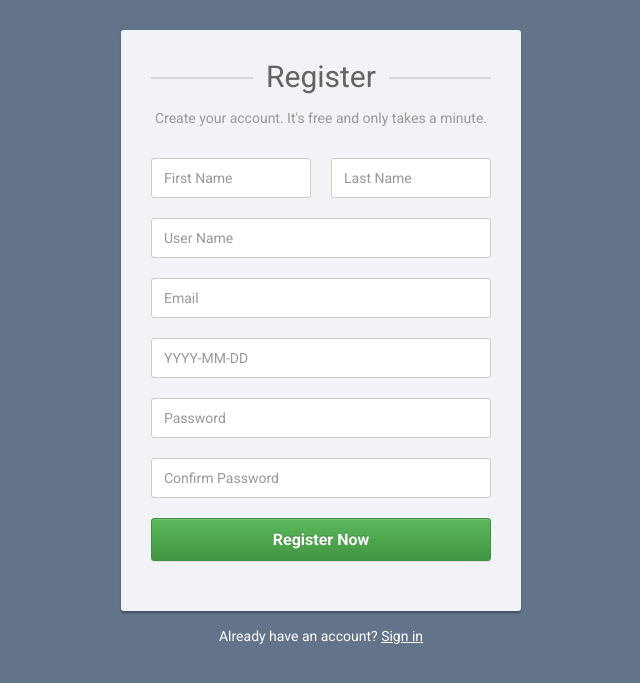
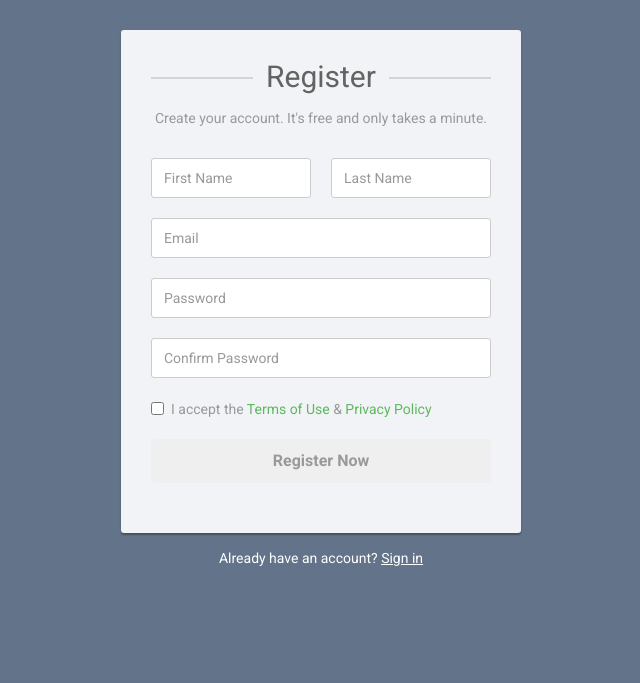
Before and after one commit to alvaromd28/proyecto2, a PHP site: page /register.php in a window 1280 px wide. Shown: the top 683 px of the page, without its empty margins (319-959 px from the left). Run offline with PHP 8.4, Linux system fonts and the light colour scheme.

Commit message:
Add files via upload
Front end terminado

```diff
--- a/register.php
+++ b/register.php
@@ -37,10 +37,11 @@
 <link rel="stylesheet" href="https://maxcdn.bootstrapcdn.com/bootstrap/3.3.7/css/bootstrap-theme.min.css">
 <script src="https://ajax.googleapis.com/ajax/libs/jquery/1.12.4/jquery.min.js"></script>
 <script src="https://maxcdn.bootstrapcdn.com/bootstrap/3.3.7/js/bootstrap.min.js"></script>
+<link href="https://fonts.googleapis.com/css?family=Oswald" rel="stylesheet">
 <link rel="stylesheet" type="text/css" href="style/main.css">
 </head>
 <body>
-    <div class="signup-form">
+<div class="signup-form contenedor">
     <form action="register.php" method="post">
 		<h2>Register</h2>
 		<p class="hint-text">Create your account. It's free and only takes a minute.</p>
@@ -50,33 +51,23 @@
 				<div class="col-xs-6"><input type="text" class="form-control" name="last_name" placeholder="Last Name" required="required"></div>
 			</div>
         </div>
-
-            <div class="form-group">
-                <input type="text" class="form-control" name="user_name" placeholder="User Name" required="required">
-            </div>
-
         <div class="form-group">
         	<input type="email" class="form-control" name="email" placeholder="Email" required="required">
         </div>
-
-            <div class="form-group">
-                <input type="text" class="form-control" name="date" placeholder="YYYY-MM-DD" required="required">
-            </div>
-
 		<div class="form-group">
             <input type="password" class="form-control" name="password" placeholder="Password" required="required">
         </div>
-
 		<div class="form-group">
             <input type="password" class="form-control" name="confirm_password" placeholder="Confirm Password" required="required">
         </div>
-
         <div class="form-group">
-                <button type="submit" name="submit" class="btn btn-success btn-lg btn-block">Register Now</button>
+			<label class="checkbox-inline"><input type="checkbox" required="required"> I accept the <a href="#">Terms of Use</a> &amp; <a href="#">Privacy Policy</a></label>
+		</div>
+		<div class="form-group">
+            <button type="submit" name="submit" class="buttonColor btn  btn-lg btn-block">Register Now</button>
         </div>
     </form>
 	<div class="text-center">Already have an account? <a href="index.php">Sign in</a></div>
 </div>
-
 </body>
 </html>
```
Lines whose indentation alone changed are shown as unchanged.
